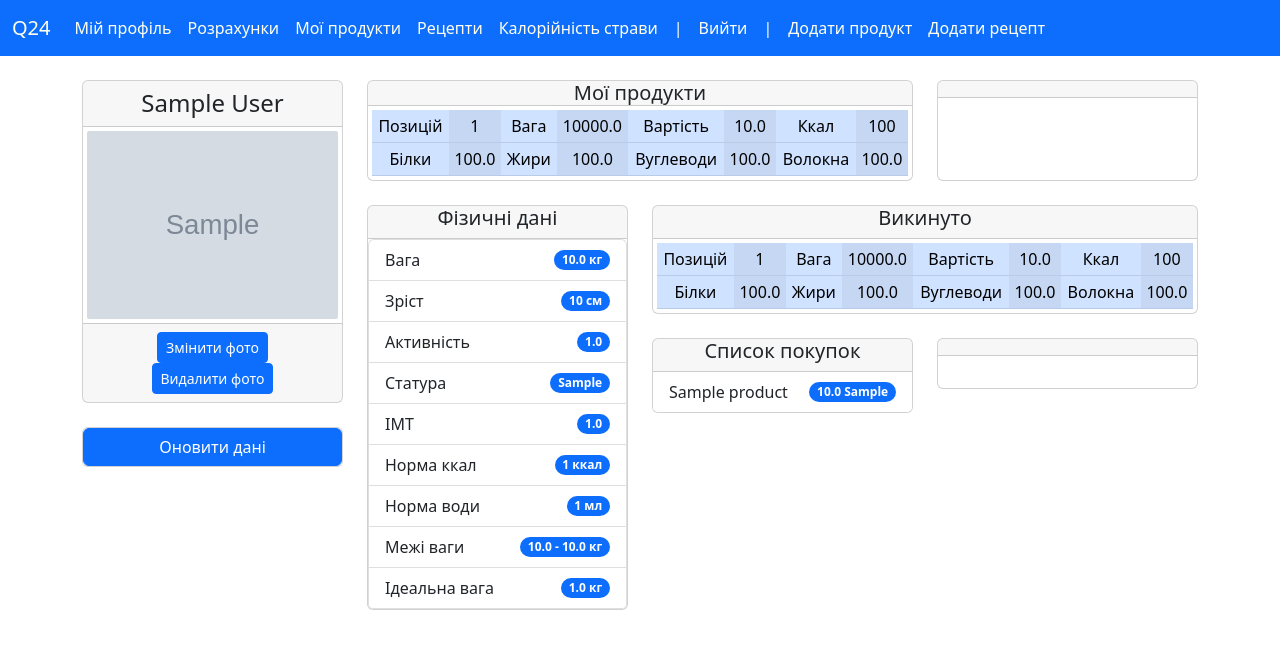
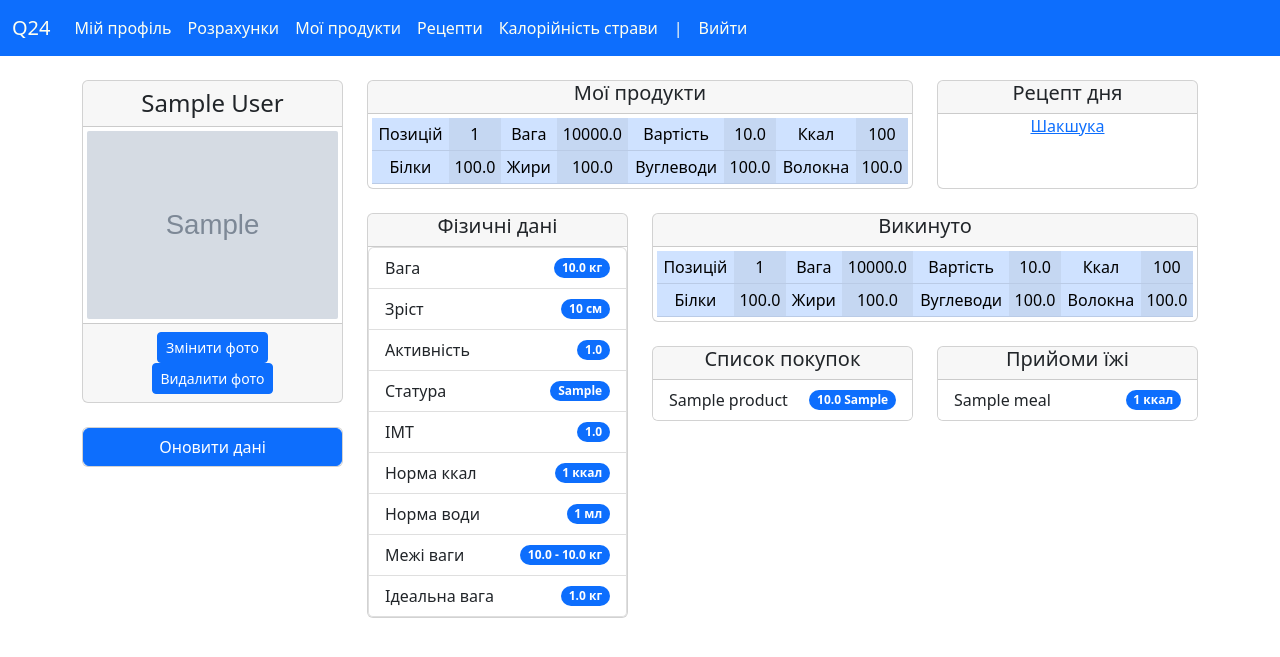
Before and after one commit to qnazar/Q24---food-manager, a Flask app: page /user/1 in a window 1280 px wide. Shown: the top 657 px of the page. Run offline with Flask 2, Linux system fonts and the light colour scheme; a user stored in the database is signed in; tables that the repository leaves empty hold one stand-in row (values such as "Sample post"); grey boxes marked "Sample" are stand-in pictures; some libraries are stand-ins or nearby versions.

Commit message:
bug fixes

```diff
--- a/app.py
+++ b/app.py
@@ -69,7 +69,7 @@ def registration():
             db.session.add(user)
             db.session.commit()
             login_user(user)  # autologin after registration
-            flash('Реєстраці пройшла успішно. Лист з підтвердженням відправлено на вашу електронну адресу',
+            flash('Реєстрація пройшла успішно. Лист з підтвердженням відправлено на вашу електронну адресу',
                   category='success')
 
             # sending email confirmation
@@ -81,7 +81,7 @@ def registration():
 
             return redirect(location=url_for('user', id=user.id))
         else:
-            flash('This email is already used', category='warning')
+            flash('Користувач з такою поштою вже існує', category='warning')
     return render_template('registration.html', title='Registration', form=form)
 
 
@@ -89,7 +89,7 @@ def registration():
 def confirm_email(token):
     try:
         email = s.loads(token, salt='email-confirm', max_age=900)
-        flash('Email confirmed!!!', category='success')
+        flash('Електронну пошту підтверджено!', category='success')
         current_user.email_confirmed = True
         db.session.commit()
     except SignatureExpired:
@@ -138,9 +138,11 @@ def user(id):
     stats = stock_statistics(stocks)
     trashes = Trash.query.filter_by(user_id=current_user.id).all()
     trash = stock_statistics(trashes)
-    shop_list = ShoppingList.query.filter_by(user_id=current_user.id).limit(5)
+    shop_list = ShoppingList.query.filter_by(user_id=current_user.id).limit(3)
+    meals = Meal.query.filter_by(user_id=current_user.id).order_by(Meal.time.desc()).limit(5).all()
+    print(meals)
     return render_template('user.html', title='Profile', user=current_user, person=profile, stats=stats, trash=trash,
-                           shop_list=shop_list)
+                           shop_list=shop_list, meals=meals)
 
 
 @app.route('/user/<int:id>/update', methods=['GET', 'POST'])
@@ -179,9 +181,11 @@ def upload_picture():
     form = ProfilePicForm()
     if form.validate_on_submit():
         if form.profile_pic.data:
-            # if current_user.profile_pic:
-            #     os.remove(os.path.join(f'static/images/profiles/{current_user.profile_pic}'))
-
+            if current_user.profile_pic:
+                try:
+                    os.remove(os.path.join(f'static/images/profiles/{current_user.profile_pic}'))
+                except FileNotFoundError:
+                    pass
             picture = request.files['profile_pic']
             pic_filename = secure_filename(picture.filename)
             pic_name = str(uuid.uuid1()) + '_' + pic_filename
@@ -205,7 +209,7 @@ def delete_picture():
             current_user.profile_pic = None
             db.session.commit()
             flash(message='Фото успішно видалено', category='success')
-    except:
+    except FileNotFoundError:
         flash('Проблема з фото')
     finally:
         return redirect(url_for('user', id=current_user.id))
@@ -216,6 +220,9 @@ def delete_picture():
 def calculations(mode):
     if mode == 'about':
         return render_template('calculations.html')
+    elif not current_user.profile.weight or not current_user.profile.height:
+        flash('Потрібно вказати дані зросту та ваги!')
+        return redirect(url_for('update_personal_info', id=current_user.id))
     elif mode == 'BMR':
         BMR = current_user.profile.basic_metabolism_rate()
         current_user.profile.BMR = BMR
@@ -328,7 +335,7 @@ def shopping_list():
     shop_list = ShoppingList.query.filter_by(user_id=current_user.id).all()
     form = ShoppingForm()
     modal_form = StockForm()
-    if form.validate_on_submit() and form.add.data:
+    if form.validate_on_submit() and form.submit.data:
         product_id = Product.query.filter_by(name=form.name.data).first().id
         shop_item = ShoppingList(product_id=product_id, user_id=current_user.id,
                                  quantity=form.quantity.data, measure=form.measure.data)
@@ -447,24 +454,31 @@ def meal():
     if product_form.validate_on_submit() and product_form.add.data:
 
         product = Product.query.filter_by(name=product_form.product.data).first()
-        s = Stock.query.filter_by(product_id=product.id, user_id=current_user.id).first()
-        if product_form.quantity.data > s.quantity:
-            flash('нема стільки продукту')
-        else:
-            session['products'][str(product)] = {'weight': (product_form.quantity.data, product_form.measure.data)}
-            weight = round(measure_converter(product_form.quantity.data, product_form.measure.data), 2)
-            session['results']['weight'] += weight
-            for key, value in session['results'].items():
-                if key == 'weight':
-                    continue
-                session['results'][key] += round((getattr(product, key) * weight) / 100, 1)
-                session['products'][str(product)].update([(key, round(getattr(product, key) * weight / 100, 1))])
+        if not product:
+            flash('Невідомий продукт')
+        elif s := Stock.query.filter_by(product_id=product.id, user_id=current_user.id).first():
+            if s.measure != product_form.measure.data:
+                flash(f'Продукт має бути вказаний в "{s.measure}"')
+            elif product_form.quantity.data > s.quantity:
+                flash('Нема стільки продукту')
+            else:
+                session['products'][str(product)] = {'weight': (product_form.quantity.data, product_form.measure.data)}
+                weight = round(measure_converter(product_form.quantity.data, product_form.measure.data), 2)
+                session['results']['weight'] += weight
+                for key, value in session['results'].items():
+                    if key == 'weight':
+                        continue
+                    session['results'][key] += round((getattr(product, key) * weight) / 100, 1)
+                    session['products'][str(product)].update([(key, round(getattr(product, key) * weight / 100, 1))])
 
     if meal_form.validate_on_submit() and meal_form.clear.data:
         session['products'] = {}
         session['results'] = {'weight': 0, 'kcal': 0, 'proteins': 0, 'fats': 0, 'carbs': 0, 'fibers': 0}
 
     if meal_form.validate_on_submit() and meal_form.submit.data:
+        if session['products'] == {}:
+            flash('Потрібно додати продукти в страву')
+            return redirect(url_for('meal'))
         new_meal = Meal(name=meal_form.name.data, type=meal_form.meal.data, user_id=current_user.id,
                         weight=round(session['results']['weight'], 2), kcal=session['results']['kcal'],
                         protein=round(session['results']['proteins'], 1), fat=round(session['results']['fats'], 1),
@@ -474,7 +488,8 @@ def meal():
             product = Product.query.filter_by(name=product_name).first()
             s: Stock = Stock.query.filter_by(product_id=product.id, user_id=current_user.id).first()
             price_per_unit = round(s.price / s.quantity, 2)
-            s.quantity -= values['weight'][0]
+            s.quantity -= float(values['weight'][0])
+            s.quantity = round(s.quantity, 2)
             s.status = 'у вжитку' if s.quantity > 0 else 'fully-used'
             s.price = round(s.quantity * price_per_unit, 2)
 
@@ -531,4 +546,4 @@ def forbidden(e):
 
 
 if __name__ == '__main__':
-    app.run()
+    app.run(debug=True)
--- a/helpers.py
+++ b/helpers.py
@@ -59,7 +59,8 @@ def measure_converter(quantity, unit):
 def use_from_stock(item: Stock, quantity: int) -> bool:
     if quantity <= item.quantity:
         price_per_unit = item.price / item.quantity
-        item.quantity -= quantity
+        item.quantity -= float(quantity)
+        item.quantity = round(item.quantity, 3)
         item.status = 'у вжитку' if item.quantity > 0 else 'використано'
         item.price = round(item.quantity * price_per_unit, 2)
         db.session.commit()
--- a/templates/login.html
+++ b/templates/login.html
@@ -30,6 +30,7 @@
             </div>
         </div>
         </form>
+        <p class="text-center">Вперше на сайті? Зареєструйся <a href="{{ url_for('registration') }}">тут</a> </p>
     </div>
 
 {% endblock %}
--- a/templates/navbar.html
+++ b/templates/navbar.html
@@ -51,17 +51,17 @@
             </li>
         {% endif %}
 
-        <li class="nav-item">
-            <span class="nav-link"> | </span>
-        </li>
-
-        <li class="nav-item">
-            <a class="nav-link" href="{{ url_for('add_product') }}">Додати продукт</a>
-        </li>
-
-        <li class="nav-item">
-            <a class="nav-link" href="{{ url_for('add_recipe') }}">Додати рецепт</a>
-        </li>
+{#        <li class="nav-item">#}
+{#            <span class="nav-link"> | </span>#}
+{#        </li>#}
+{##}
+{#        <li class="nav-item">#}
+{#            <a class="nav-link" href="{{ url_for('add_product') }}">Додати продукт</a>#}
+{#        </li>#}
+{##}
+{#        <li class="nav-item">#}
+{#            <a class="nav-link" href="{{ url_for('add_recipe') }}">Додати рецепт</a>#}
+{#        </li>#}
     </ul>
 
     </div>
--- a/templates/registration.html
+++ b/templates/registration.html
@@ -37,6 +37,7 @@
                 </div>
             </div>
         </form>
+        <p class="text-center">Вже маєш профіль? Увійди в систему <a href="{{ url_for('login') }}">тут</a> </p>
     </div>
 
 {% endblock %}
--- a/templates/shopping_list.html
+++ b/templates/shopping_list.html
@@ -34,7 +34,7 @@
                 </div>
                 <div class="row p-1">
                     <div class="col">
-                        {{ form.add(class="btn btn-primary") }}
+                        {{ form.submit(class="btn btn-primary") }}
                     </div>
                 </div>
             </form>
--- a/templates/user.html
+++ b/templates/user.html
@@ -36,7 +36,7 @@
                     <div class="col-md-8">
                         <div class="card d-flex" id="my_products">
                             <div class="card-header p-0">
-                                <h5 class="card-text">Мої продукти</h5>
+                                <h5 class="card-title">Мої продукти</h5>
                             </div>
                             <div class="card-body p-1">
                                 <table class="table table-sm table-striped-columns table-primary m-0">
@@ -66,12 +66,16 @@
                     </div>
                     <div class="col-md-4">
                         <div class="card d-flex h-100">
-                            <div class="card-header">
-
+                            <div class="card-header p-0">
+                                <h5 class="card-title">Рецепт дня</h5>
                             </div>
+                                <span class="text-center">
+                                    <a href="{{ url_for('recipe_info', id=1) }}" class="card-title text-center">Шакшука</a>
+                                </span>
                         </div>
                     </div>
                 </div>
+
                 <div class="row my-4">
                     <div class="col-md-4">
                         <div class="card d-flex" id="physical">
@@ -172,8 +176,19 @@
                             </div>
                             <div class="col-md-6">
                                 <div class="card d-flex">
-                                    <div class="card-header"></div>
-                                    <div class="card-body"></div>
+                                    <div class="card-header p-0">
+                                        <h5 class="card-title">Прийоми їжі</h5>
+                                    </div>
+
+                                        <ul class="list-group list-group-flush">
+                                            {% for meal in meals %}
+                                                <li class="list-group-item d-flex justify-content-between align-items-center">
+                                                    {{ meal.name }}
+                                                    <span class="badge bg-primary rounded-pill">{{ meal.kcal }} ккал</span>
+                                                </li>
+                                            {% endfor %}
+                                        </ul>
+
                                 </div>
                             </div>
                         </div>
```
Also changed, not shown: config.py (+4 -3 lines), forms.py (+15 -15 lines), templates/update.html (+24 -0 lines).
